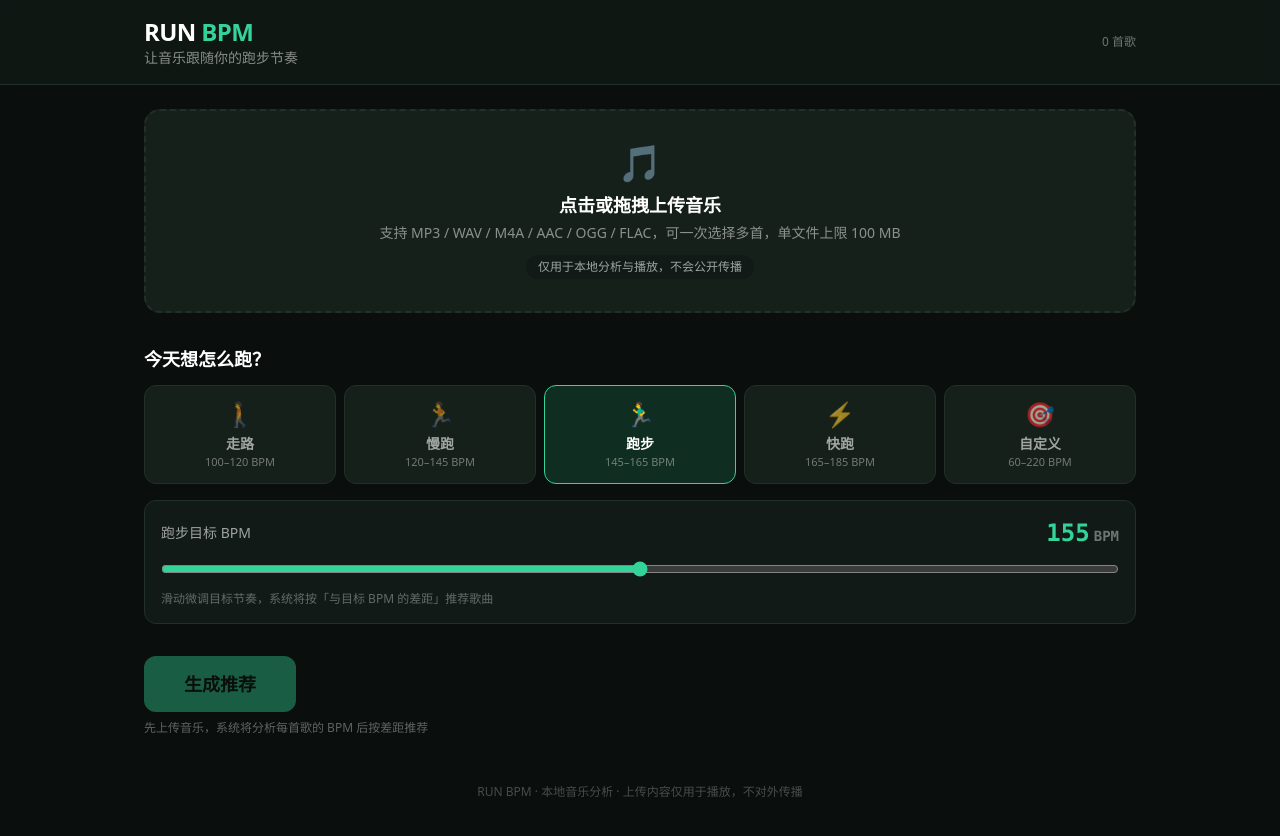
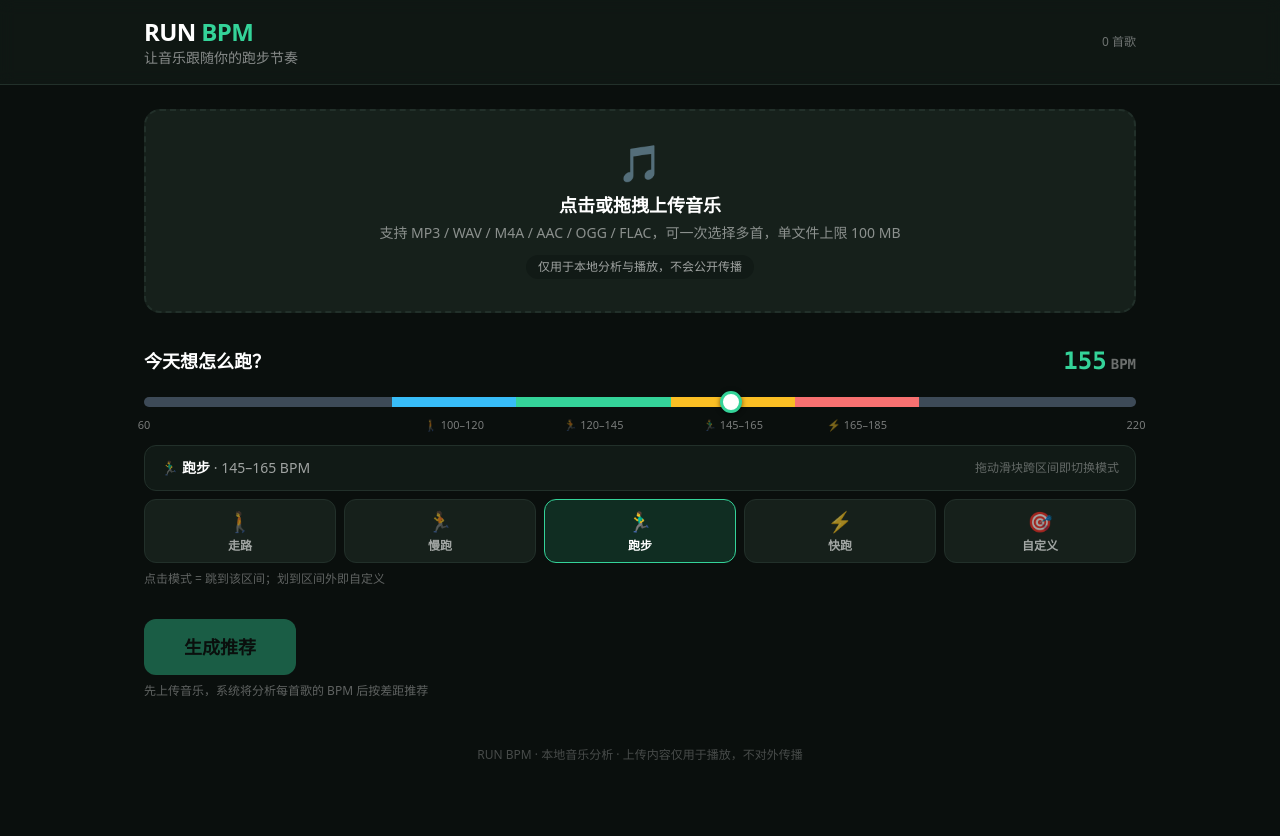
Before and after one commit to Sweejumn/bunbeat, a React (Vite) app in the folder frontend/: page / in a window 1280 px wide. Shown: the top 836 px of the page. Built offline with nearby package versions, Linux system fonts and the light colour scheme; no server answers.

Commit message:
Mode picker: one long 60-220 slider with colored mode zones, auto mode switch when crossing ranges; chips become quick-jumps

```diff
--- a/frontend/src/App.tsx
+++ b/frontend/src/App.tsx
@@ -8,7 +8,7 @@ import { UploadZone } from './components/UploadZone'
 import { Metronome } from './lib/metronome'
 import { startDiagnostics } from './lib/monitor'
 import type { BeatMode, ModeId, PlaylistItem, ProcessTask, Recommendation, Song } from './types'
-import { BEAT_MODES, MODES } from './types'
+import { BEAT_MODES } from './types'
 
 interface Toast {
   msg: string
@@ -162,11 +162,12 @@ export default function App() {
   )
 
   // ------------------------------------------------------------------- mode
+  // The ModePicker drives both the mode and the target BPM (one long slider
+  // with zone-based mode switching); here we only record the mode and drop
+  // stale recommendations.
   const handleMode = useCallback((m: ModeId) => {
     setMode(m)
-    const def = MODES.find((x) => x.id === m)
-    if (def && m !== 'custom') setTargetBpm(def.defaultBpm)
-    setRecs(null) // old recommendations no longer match the new target
+    setRecs(null)
   }, [])
 
   const handleTarget = useCallback((bpm: number) => {
--- a/frontend/src/components/ModePicker.tsx
+++ b/frontend/src/components/ModePicker.tsx
@@ -9,54 +9,116 @@ interface Props {
   disabled?: boolean
 }
 
+const MIN = 60
+const MAX = 220
+
+// Zone colors (in slider-value order): custom(gray) / walk / jog / run / sprint / custom(gray)
+const ZONES: { from: number; to: number; color: string; label: string; icon: string }[] = [
+  { from: 100, to: 120, color: '#38bdf8', label: '走路', icon: '🚶' },
+  { from: 120, to: 145, color: '#34d399', label: '慢跑', icon: '🏃' },
+  { from: 145, to: 165, color: '#fbbf24', label: '跑步', icon: '🏃‍♂️' },
+  { from: 165, to: 185, color: '#f87171', label: '快跑', icon: '⚡' },
+]
+
+const GRAY = '#3d4a57'
+
+function modeFromBpm(bpm: number): ModeId {
+  if (bpm >= 100 && bpm < 120) return 'walk'
+  if (bpm >= 120 && bpm < 145) return 'jog'
+  if (bpm >= 145 && bpm < 165) return 'run'
+  if (bpm >= 165 && bpm <= 185) return 'sprint'
+  return 'custom'
+}
+
+const pct = (v: number) => ((v - MIN) / (MAX - MIN)) * 100
+
 export function ModePicker({ mode, targetBpm, onMode, onTarget, disabled }: Props) {
   const active = MODES.find((m) => m.id === mode) ?? MODES[0]
+
+  // Colored track: gray outside the four zones, zone colors inside.
+  const stops: string[] = [`${GRAY} 0%`, `${GRAY} ${pct(100)}%`]
+  for (const z of ZONES) stops.push(`${z.color} ${pct(z.from)}% ${pct(z.to)}%`)
+  stops.push(`${GRAY} ${pct(185)}%`, `${GRAY} 100%`)
+  const trackGradient = `linear-gradient(to right, ${stops.join(', ')})`
+
+  const handleSlider = (v: number) => {
+    onTarget(v)
+    onMode(modeFromBpm(v))
+  }
+
+  const handleChip = (m: ModeId) => {
+    const def = MODES.find((x) => x.id === m)
+    if (!def) return
+    onMode(m)
+    onTarget(def.defaultBpm)
+  }
+
   return (
     <section>
-      <h2 className="mb-3 text-lg font-bold text-white">今天想怎么跑？</h2>
-      <div className="grid grid-cols-5 gap-2">
+      <div className="mb-3 flex items-center justify-between">
+        <h2 className="text-lg font-bold text-white">今天想怎么跑？</h2>
+        <span className="font-mono text-2xl font-bold text-run">
+          {targetBpm}
+          <span className="ml-1 text-sm text-white/40">BPM</span>
+        </span>
+      </div>
+
+      {/* one long slider covering 60-220; zones = modes */}
+      <input
+        type="range"
+        className="bpm-slider w-full"
+        min={MIN}
+        max={MAX}
+        step={1}
+        value={targetBpm}
+        disabled={disabled}
+        onChange={(e) => handleSlider(Number(e.target.value))}
+        style={{ background: trackGradient }}
+      />
+
+      {/* zone labels under the slider */}
+      <div className="relative mt-1 h-5 text-[11px] text-white/45">
+        <span className="absolute -translate-x-1/2" style={{ left: `${pct(MIN)}%` }}>{MIN}</span>
+        {ZONES.map((z) => (
+          <span
+            key={z.label}
+            className="absolute -translate-x-1/2 whitespace-nowrap"
+            style={{ left: `${pct((z.from + z.to) / 2)}%` }}
+          >
+            {z.icon} {z.from}–{z.to}
+          </span>
+        ))}
+        <span className="absolute -translate-x-1/2" style={{ left: `${pct(MAX)}%` }}>{MAX}</span>
+      </div>
+
+      {/* current mode banner */}
+      <div className="mt-2 flex items-center justify-between rounded-xl border border-line bg-panel px-4 py-3">
+        <span className="text-sm text-white/60">
+          {active.icon} <span className="font-semibold text-white">{active.label}</span>
+          {mode === 'custom' ? ' · 区间外自定义' : ` · ${active.range[0]}–${active.range[1]} BPM`}
+        </span>
+        <span className="text-xs text-white/35">拖动滑块跨区间即切换模式</span>
+      </div>
+
+      {/* quick-jump chips */}
+      <div className="mt-2 grid grid-cols-5 gap-2">
         {MODES.map((m) => (
           <button
             key={m.id}
             disabled={disabled}
-            onClick={() => onMode(m.id)}
-            className={`rounded-xl border px-2 py-3 text-center transition-colors disabled:opacity-60 ${
+            onClick={() => handleChip(m.id)}
+            className={`rounded-xl border px-2 py-2 text-center transition-colors disabled:opacity-60 ${
               mode === m.id
                 ? 'border-run bg-run/15 text-white'
                 : 'border-line bg-card text-white/60 hover:border-run-dim'
             }`}
           >
-            <div className="text-2xl">{m.icon}</div>
-            <div className="mt-1 text-sm font-semibold">{m.label}</div>
-            <div className="text-[11px] text-white/40">
-              {m.range[0]}–{m.range[1]} BPM
-            </div>
+            <div className="text-xl">{m.icon}</div>
+            <div className="mt-0.5 text-xs font-semibold">{m.label}</div>
           </button>
         ))}
       </div>
-
-      <div className="mt-4 rounded-xl border border-line bg-panel p-4">
-        <div className="flex items-center justify-between">
-          <span className="text-sm text-white/60">
-            {mode === 'custom' ? '自定义目标 BPM' : `${active.label}目标 BPM`}
-          </span>
-          <span className="font-mono text-2xl font-bold text-run">
-            {targetBpm}
-            <span className="ml-1 text-sm text-white/40">BPM</span>
-          </span>
-        </div>
-        <input
-          type="range"
-          min={active.range[0]}
-          max={active.range[1]}
-          step={1}
-          value={targetBpm}
-          disabled={disabled}
-          onChange={(e) => onTarget(Number(e.target.value))}
-          className="mt-3 w-full"
-        />
-        <p className="mt-2 text-xs text-white/35">滑动微调目标节奏，系统将按「与目标 BPM 的差距」推荐歌曲</p>
-      </div>
+      <p className="mt-2 text-xs text-white/35">点击模式 = 跳到该区间；划到区间外即自定义</p>
     </section>
   )
 }
--- a/frontend/src/index.css
+++ b/frontend/src/index.css
@@ -39,3 +39,32 @@ body {
 input[type="range"] {
   accent-color: #34d399;
 }
+
+/* One-long-slider mode picker: custom track with colored mode zones */
+input[type="range"].bpm-slider {
+  -webkit-appearance: none;
+  appearance: none;
+  height: 10px;
+  border-radius: 9999px;
+  outline: none;
+  cursor: pointer;
+}
+input[type="range"].bpm-slider::-webkit-slider-thumb {
+  -webkit-appearance: none;
+  appearance: none;
+  width: 22px;
+  height: 22px;
+  border-radius: 9999px;
+  background: #fff;
+  border: 3px solid #34d399;
+  cursor: pointer;
+  box-shadow: 0 1px 5px rgba(0, 0, 0, 0.55);
+}
+input[type="range"].bpm-slider::-moz-range-thumb {
+  width: 22px;
+  height: 22px;
+  border-radius: 9999px;
+  background: #fff;
+  border: 3px solid #34d399;
+  cursor: pointer;
+}
--- a/frontend/src/types.ts
+++ b/frontend/src/types.ts
@@ -77,7 +77,7 @@ export const MODES: ModeDef[] = [
   { id: 'jog', label: '慢跑', icon: '🏃', range: [120, 145], defaultBpm: 132 },
   { id: 'run', label: '跑步', icon: '🏃‍♂️', range: [145, 165], defaultBpm: 155 },
   { id: 'sprint', label: '快跑', icon: '⚡', range: [165, 185], defaultBpm: 175 },
-  { id: 'custom', label: '自定义', icon: '🎯', range: [60, 220], defaultBpm: 150 },
+  { id: 'custom', label: '自定义', icon: '🎯', range: [60, 220], defaultBpm: 95 },
 ]
 
 export interface PlaylistItem {
```
